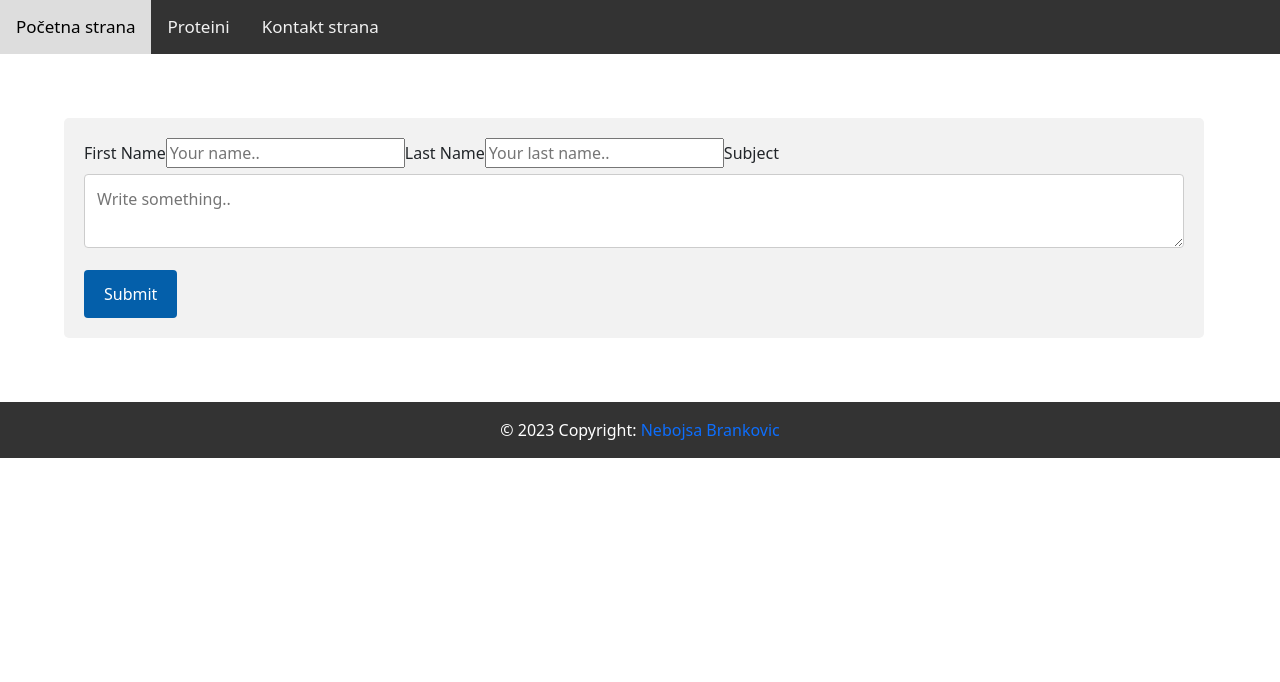
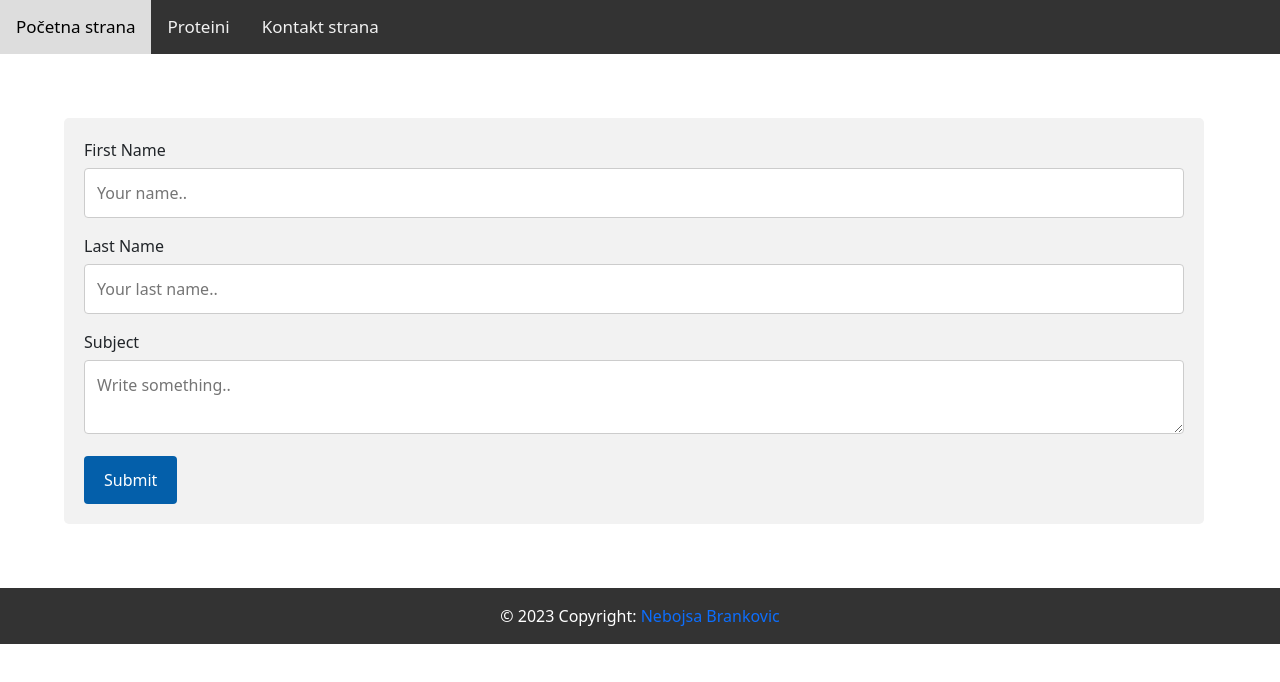
Before and after one commit to BrankovicNebojsa/fitness-tips-react, a React (Create React App) app in the folder fitness-react/: page /kontakt in a window 1280 px wide. Shown: the top 682 px of the page. Built offline with nearby package versions, Linux system fonts and the light colour scheme.

Commit message:
Ispravljen typo

```diff
--- a/fitness-react/src/components/KontaktStyle.css
+++ b/fitness-react/src/components/KontaktStyle.css
@@ -1,4 +1,4 @@
-nput[type=text],
+input[type=text],
 select,
 textarea {
     width: 100%;
```
